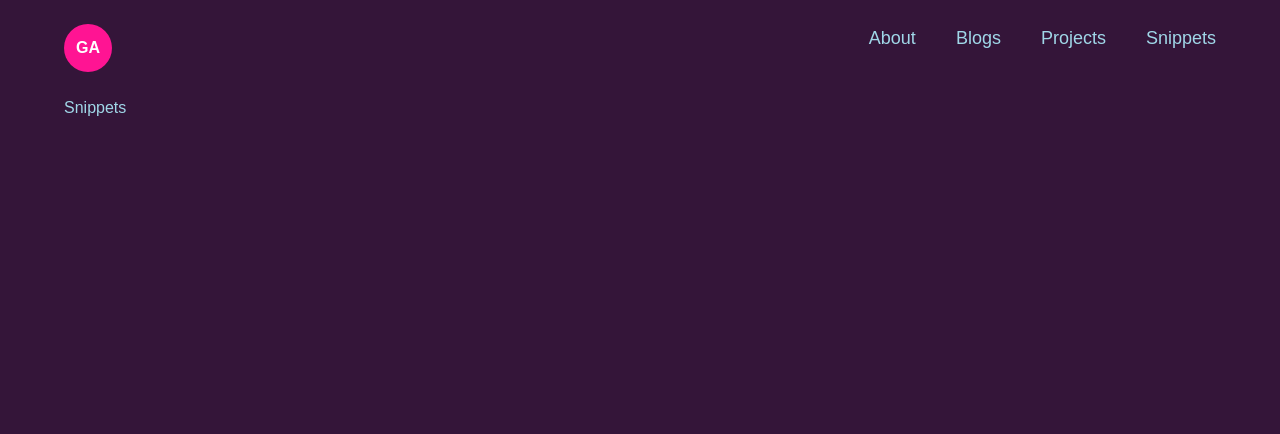
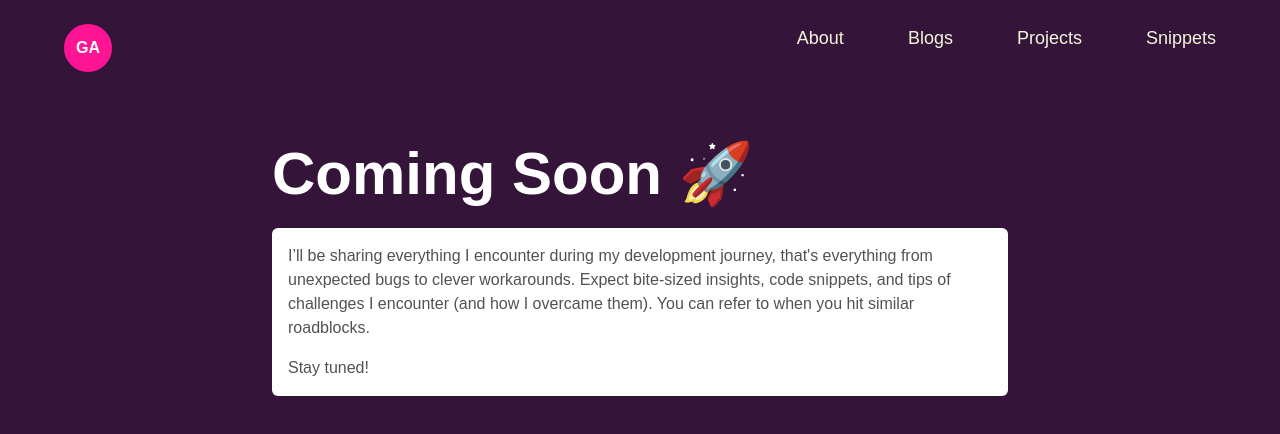
Before and after one commit to ama-lyn/amalyn, a Next.js app: page /snippets in a window 1280 px wide. Shown: the top 434 px of the page. Built offline with nearby package versions, Linux system fonts and the light colour scheme.

Commit message:
feat: modify snippets page

```diff
--- a/app/blogs/page.tsx
+++ b/app/blogs/page.tsx
@@ -1,9 +1,9 @@
 import React from 'react'
 
 export default function Home() {
-    return (
-     <div>
-    Blogs
+  return (
+    <div className="px-52 pt-12">
+      <h3 className="text-white text-6xl font-bold pb-6">Blogs</h3>
      </div>
     );
   }
--- a/app/layout.tsx
+++ b/app/layout.tsx
@@ -27,7 +27,7 @@ export default function RootLayout({
   return (
     <html lang="en">
       <body
-        className={`${geistSans.variable} ${geistMono.variable} antialiased bg-[#341539] text-[#A0D7E8] px-16`}
+        className={`${geistSans.variable} ${geistMono.variable} antialiased bg-[#341539] text-[#F5F5DC] px-16`}
       >
         <Header />
         {children}
--- a/app/snippets/page.tsx
+++ b/app/snippets/page.tsx
@@ -1,9 +1,21 @@
-import React from 'react'
+import React from "react";
 
 export default function Home() {
-    return (
-     <div>
-    Snippets
-     </div>
-    );
-  }
+  return (
+    <div className="px-52 pt-12">
+      <h3 className="text-white text-6xl font-bold pb-6">Coming Soon 🚀</h3>
+
+      <div className="flex flex-col gap-4 bg-white text-neutral-600 p-4 rounded-md">
+        <p>
+          I’ll be sharing everything I encounter during my development journey,
+          that's everything from unexpected bugs to clever workarounds. Expect
+          bite-sized insights, code snippets, and tips of challenges I encounter (and how I overcame them).
+
+          You can refer to when you hit similar roadblocks.
+        </p>
+
+        <p>Stay tuned!</p>
+      </div>
+    </div>
+  );
+}
--- a/components/Header.tsx
+++ b/components/Header.tsx
@@ -12,11 +12,11 @@ const Header = () => {
           </div>
         </Link>
       </div>
-      <div className="flex gap-10 text-lg">
-        <Link href="/about">About</Link>
-        <Link href="/blogs">Blogs</Link>
-        <Link href="/projects">Projects</Link>
-        <Link href="/snippets">Snippets</Link>
+      <div className="flex gap-16 text-lg ">
+        <Link href="/about" className="hover:text-[#FF1493]">About</Link>
+        <Link href="/blogs" className="hover:text-[#FF1493]">Blogs</Link>
+        <Link href="/projects" className="hover:text-[#FF1493]">Projects</Link>
+        <Link href="/snippets" className="hover:text-[#FF1493]">Snippets</Link>
       </div>
     </div>
   );
```
